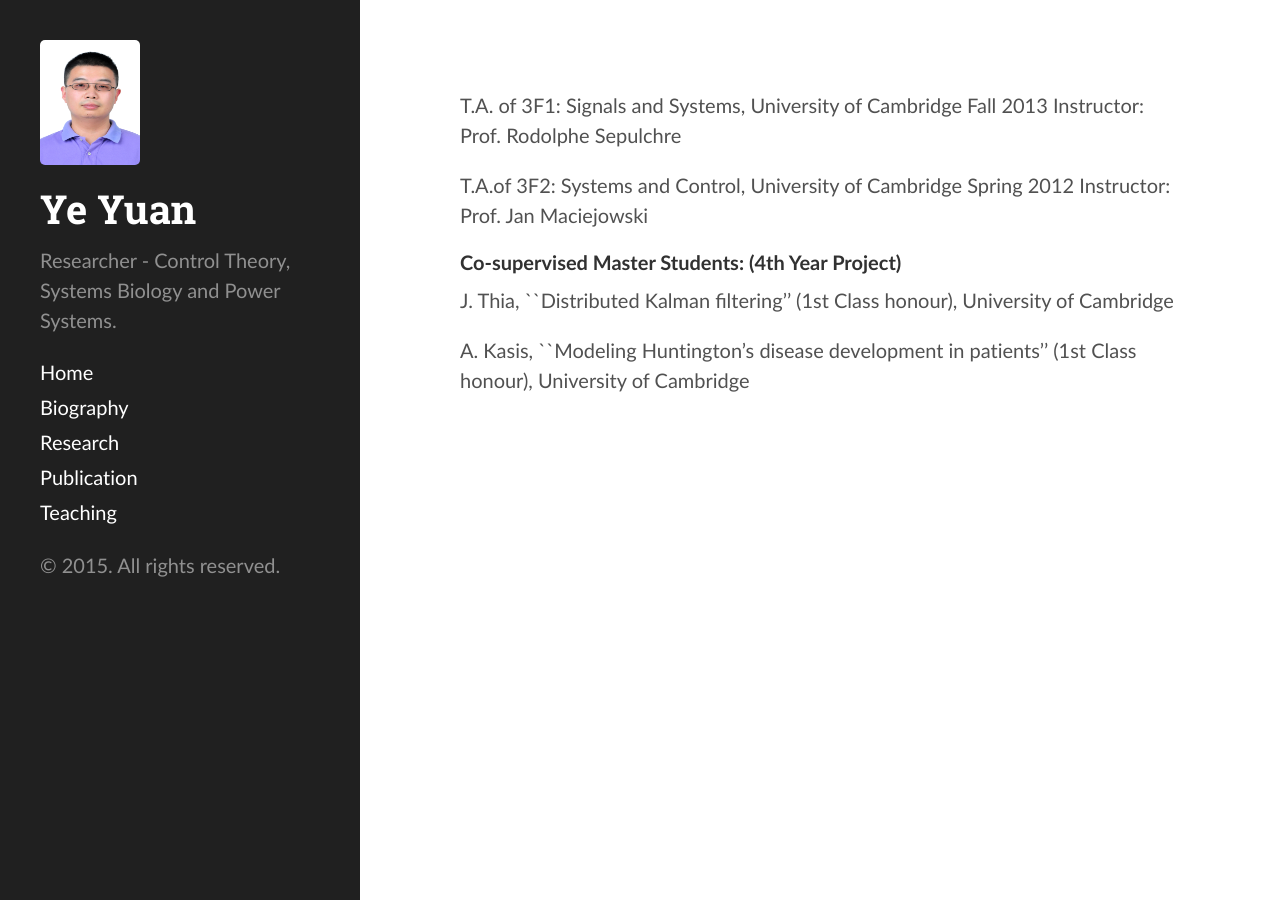
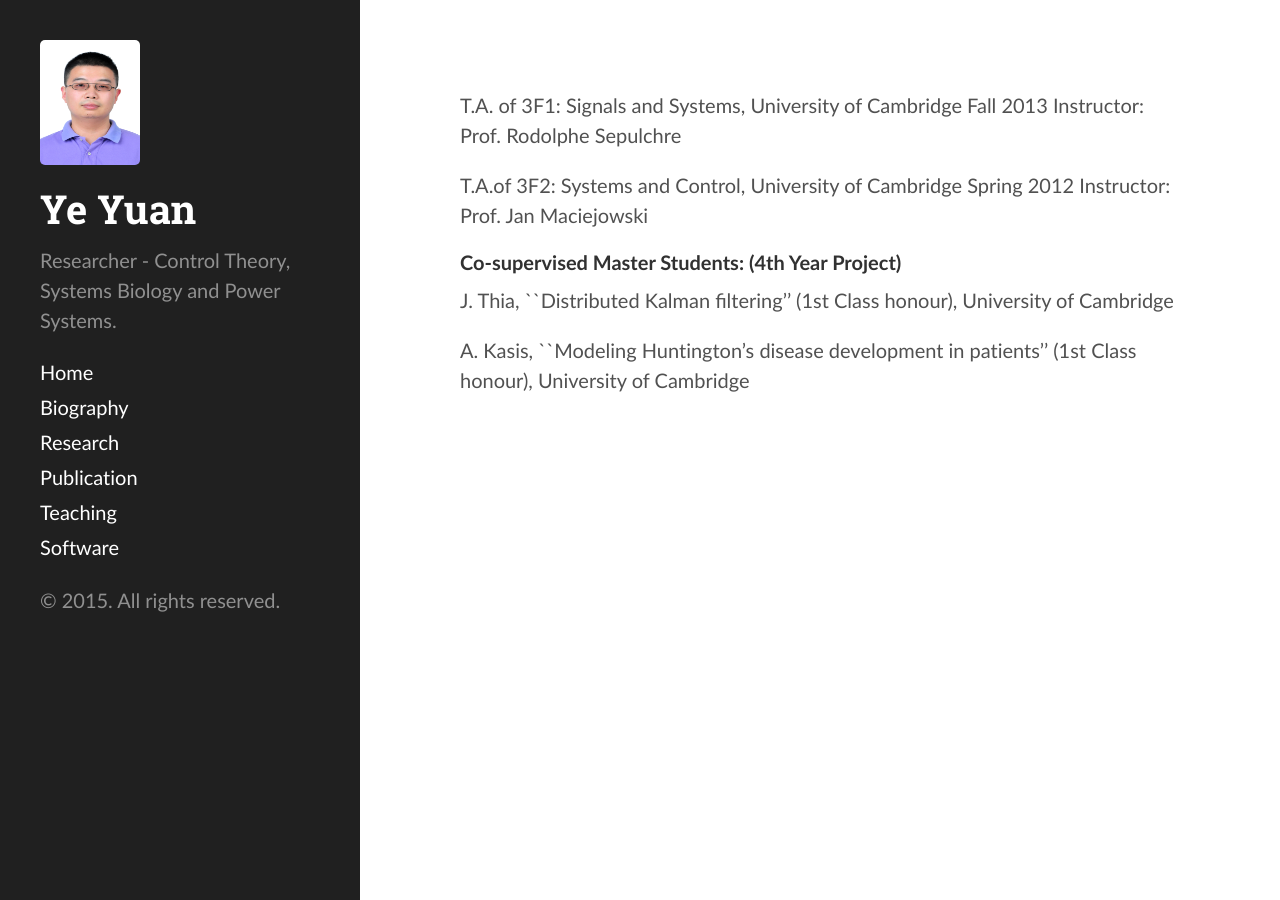
Before and after one commit to yy311/yy311.github.io, a Jekyll site: the page built from teaching.md, in a window 1280 px wide. Built offline with Jekyll 4.4.1, drawn with Linux system fonts in a browser that asks for light colours.

Commit message:
Update _config.yml

```diff
--- a/_config.yml
+++ b/_config.yml
@@ -13,7 +13,7 @@ author:
 name:           'Ye Yuan'
 email:          ye.yuan@outlook.com
 
-paginate:         5
+paginate:         6
 paginate_path:    "/notes/page:num"
 
 # List of Pages
@@ -27,3 +27,5 @@ pages_list:
     loc: /publication.html
   - name: Teaching
     loc: /teaching.html
+  - name: Software
+    loc: /software.html
```
